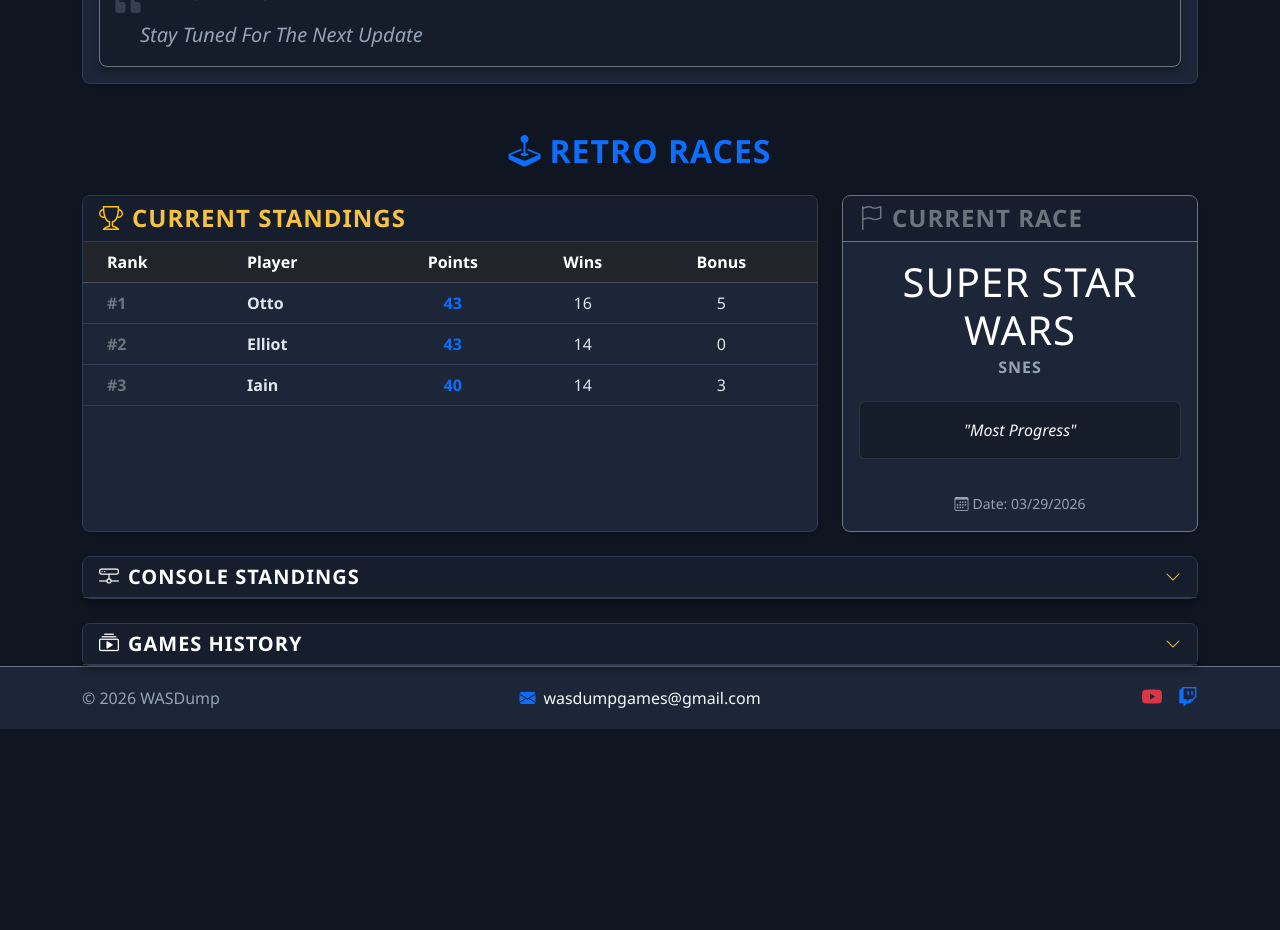
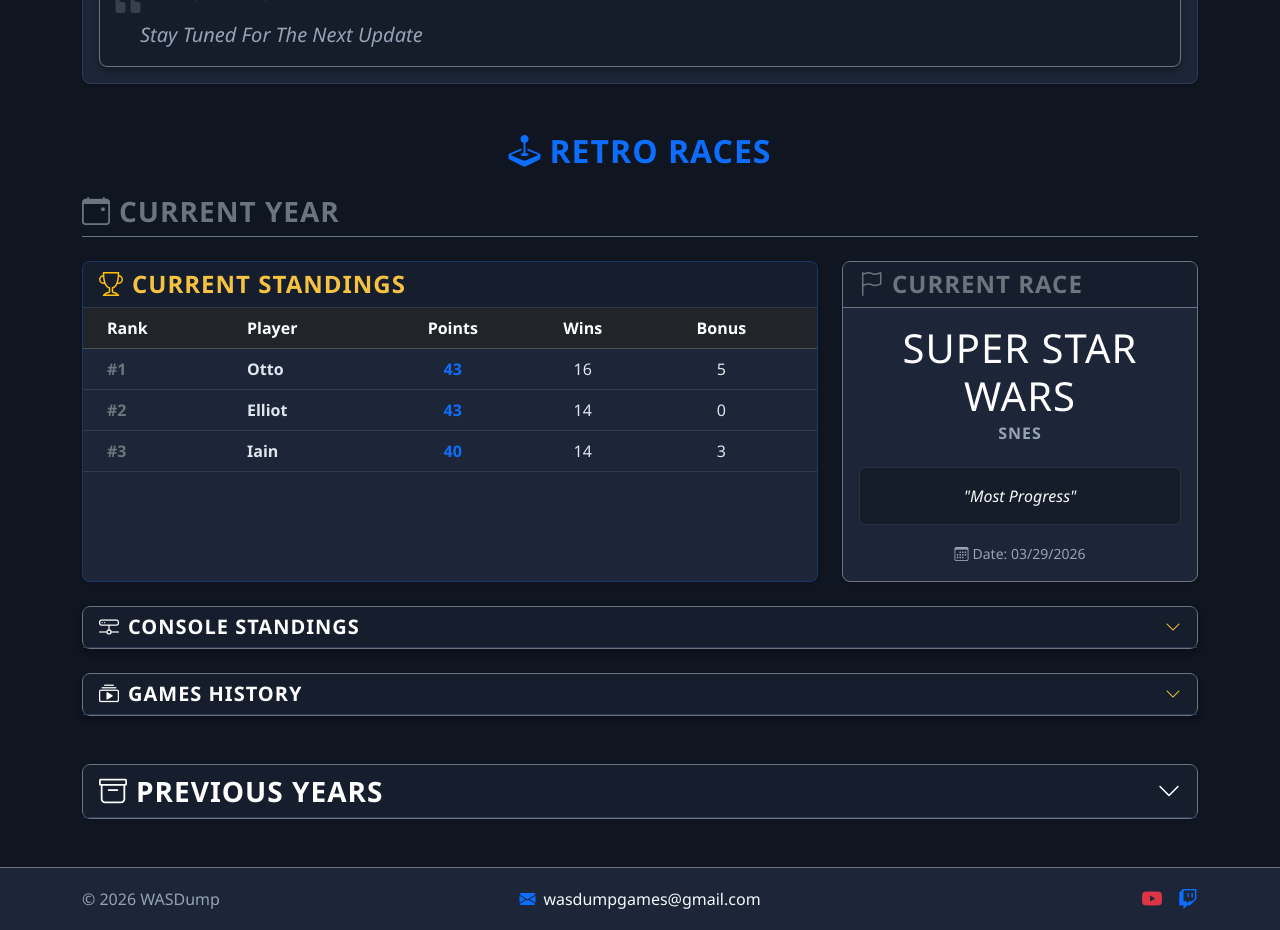
Before and after one commit to i-hopwood/wasdumpwebsite, a Vue app: page / in a window 1280 px wide. Shown: the part 1420-2350 px from the top of the page. Before the commit the page ends 2149 px from the top, so only its background shows below. Built offline with nearby package versions, Linux system fonts and the light colour scheme; a web font is replaced by a local one.

Commit message:
Refactor cRetro and cRetroYears components to enhance UI and integrate previous years' standings

```diff
--- a/src/components/cRetro.vue
+++ b/src/components/cRetro.vue
@@ -1,12 +1,18 @@
 <template>
-  <div class="c-retro container mt-5">
+  <div class="c-retro container mt-5 mb-5">
     <h2 class="mb-4 text-center text-primary"><i class="bi bi-joystick me-2"></i>Retro Races</h2>
 
     <div v-if="localResults" class="animate-fade-in">
+
+      <div class="current-year-section mb-5">
+        <h3 class="mb-4 text-secondary border-bottom border-secondary pb-2">
+          <i class="bi bi-calendar-event me-2"></i>Current Year
+        </h3>
+
         <div class="row g-4 mb-4">
           <div class="col-lg-8">
-          <div class="card h-100 shadow-sm">
-            <div class="card-header">
+            <div class="card h-100 shadow-sm border-primary border-opacity-25">
+              <div class="card-header bg-dark">
                 <h4 class="mb-0"><i class="bi bi-trophy me-2 text-warning"></i>Current Standings</h4>
               </div>
               <div class="card-body p-0">
@@ -37,7 +43,7 @@
           </div>
 
           <div class="col-lg-4" v-if="currentCompetition">
-             <div class="card mb-3 shadow-sm border-secondary h-100">
+               <div class="card shadow-sm border-secondary h-100">
                  <div class="card-header bg-transparent border-bottom border-secondary">
                    <h4 class="mb-0 text-secondary"><i class="bi bi-flag me-2"></i>Current Race</h4>
                  </div>
@@ -57,8 +63,8 @@
 
         <div class="row mt-4" v-if="(localResults.consolesPlayed && localResults.consolesPlayed.length)">
           <div class="col-12">
-          <div class="card">
-            <div class="card-header cursor-pointer d-flex justify-content-between align-items-center" @click="showConsoles = !showConsoles" role="button">
+            <div class="card border-secondary">
+              <div class="card-header cursor-pointer d-flex justify-content-between align-items-center bg-dark" @click="showConsoles = !showConsoles" role="button">
                 <h5 class="mb-0 text-white"><i class="bi bi-hdd-network me-2"></i>Console Standings</h5>
                 <i class="bi" :class="showConsoles ? 'bi-chevron-up' : 'bi-chevron-down'"></i>
               </div>
@@ -85,8 +91,8 @@
 
         <div class="row mt-4" v-if="(localResults.gamesPlayed && localResults.gamesPlayed.length)">
           <div class="col-12">
-          <div class="card">
-            <div class="card-header cursor-pointer d-flex justify-content-between align-items-center" @click="showGames = !showGames" role="button">
+            <div class="card border-secondary">
+              <div class="card-header cursor-pointer d-flex justify-content-between align-items-center bg-dark" @click="showGames = !showGames" role="button">
                 <h5 class="mb-0 text-white"><i class="bi bi-collection-play me-2"></i>Games History</h5>
                 <i class="bi" :class="showGames ? 'bi-chevron-up' : 'bi-chevron-down'"></i>
               </div>
@@ -123,6 +129,15 @@
             </div>
           </div>
         </div>
+      </div> <div class="card border-secondary shadow-sm">
+        <div class="card-header cursor-pointer d-flex justify-content-between align-items-center bg-dark" @click="showPastYears = !showPastYears" role="button">
+          <h3 class="mb-0 text-white"><i class="bi bi-archive me-2"></i>Previous Years</h3>
+          <i class="bi fs-4 text-white" :class="showPastYears ? 'bi-chevron-up' : 'bi-chevron-down'"></i>
+        </div>
+        <div class="card-body bg-darker" v-if="showPastYears">
+          <cRetroYears />
+        </div>
+      </div>
 
     </div>
     <div v-else class="text-center py-5">
@@ -138,12 +153,18 @@
 import { computed, ref } from 'vue';
 import standingsData from '../assets/standings.json';
 import currentData from '../assets/current.json';
+import cRetroYears from './cRetroYears.vue'; // Import new component
 
 export default {
   name: "cRetro",
+  components: {
+    cRetroYears
+  },
   setup() {
     const showConsoles = ref(false);
     const showGames = ref(false);
+    const showPastYears = ref(false); // Toggle state for previous years
+
     const currentCompetition = currentData.Competition;
 
     const localResults = computed(() => {
@@ -274,7 +295,7 @@
       return Math.max(1, Math.min(consoles.length, 4));
     });
 
-    return { localResults, numConsoleCols, showConsoles, showGames, currentCompetition };
+    return { localResults, numConsoleCols, showConsoles, showGames, showPastYears, currentCompetition };
   }
 };
 </script>
--- a/src/components/cRetroYears.vue
+++ b/src/components/cRetroYears.vue
@@ -1,16 +1,40 @@
 <template>
-  <div class="c-retro container mt-5">
-    <h2 class="mb-4 text-center text-primary"><i class="bi bi-joystick me-2"></i>Retro Races</h2>
+  <div class="c-retro-years">
+    <div v-if="pastYears.length === 0" class="text-center text-muted fst-italic py-3">
+      No previous years found.
+    </div>
 
-    <div v-if="localResults" class="animate-fade-in">
-      <div class="row g-4 mb-4">
-        <div class="col-lg-8">
-          <div class="card h-100 shadow-sm">
-            <div class="card-header">
-              <h4 class="mb-0"><i class="bi bi-trophy me-2 text-warning"></i>Current Standings</h4>
+    <div class="accordion shadow-sm" id="pastYearsAccordion" v-else>
+      <div class="accordion-item bg-dark border-secondary" v-for="year in pastYears" :key="year.yearNumber">
+        <h2 class="accordion-header" :id="'headingYear' + year.yearNumber">
+          <button class="accordion-button collapsed bg-dark text-white border-bottom border-secondary" type="button" data-bs-toggle="collapse" :data-bs-target="'#collapseYear' + year.yearNumber" aria-expanded="false" :aria-controls="'collapseYear' + year.yearNumber">
+            <span class="fs-5 me-auto">Year {{ year.yearNumber }}</span>
+            <span class="badge bg-warning text-dark ms-3 fs-6 px-3 py-2 rounded-pill">
+              <i class="bi bi-trophy-fill me-1"></i> Winner: {{ year.yearWinner }}
+            </span>
+          </button>
+        </h2>
+        <div :id="'collapseYear' + year.yearNumber" class="accordion-collapse collapse" :aria-labelledby="'headingYear' + year.yearNumber" data-bs-parent="#pastYearsAccordion">
+          <div class="accordion-body p-4 bg-darker">
+
+            <div class="mb-4">
+              <h5 class="text-secondary border-bottom border-secondary pb-2 mb-3">
+                <i class="bi bi-controller me-2"></i>Winner by Console
+              </h5>
+              <div class="row g-3">
+                <div class="col-md-3 col-sm-4 col-6" v-for="console in year.consolesPlayed" :key="console.consoleName">
+                  <div class="p-3 border border-secondary rounded bg-secondary bg-opacity-10 text-center h-100 d-flex flex-column justify-content-center">
+                    <span class="d-block text-muted small text-uppercase mb-1">{{ console.consoleName }}</span>
+                    <strong class="text-light fs-5">{{ console.playerWins.length ? console.playerWins[0].player : 'N/A' }}</strong>
                   </div>
-            <div class="card-body p-0">
-              <div class="table-responsive">
+                </div>
+              </div>
+            </div>
+
+            <h5 class="text-secondary border-bottom border-secondary pb-2 mb-3">
+              <i class="bi bi-list-ol me-2"></i>Final Standings
+            </h5>
+            <div class="table-responsive bg-dark rounded border border-secondary">
               <table class="table table-hover align-middle mb-0">
                 <thead class="table-dark">
                   <tr>
@@ -22,146 +46,51 @@
                   </tr>
                 </thead>
                 <tbody>
-                    <tr v-for="standing in (localResults.finalStandings || localResults.finalstandings)" :key="standing.player">
-                      <td class="ps-4 fw-bold text-secondary">#{{ standing.rank || standing.Rank }}</td>
-                      <td class="fw-bold">{{ standing.player || standing.Player }}</td>
-                      <td class="text-center fw-bold text-primary">{{ standing.totalPoints ?? standing.totalpoints }}</td>
-                      <td class="text-center">{{ standing.totalWins ?? standing.totalwins }}</td>
-                      <td class="text-center pe-4">{{ standing.bonusCount ?? standing.bonuscount }}</td>
+                  <tr v-for="standing in year.finalStandings" :key="standing.player">
+                    <td class="ps-4 fw-bold" :class="standing.rank === 1 ? 'text-warning' : 'text-secondary'">
+                      #{{ standing.rank }} <i v-if="standing.rank === 1" class="bi bi-star-fill text-warning ms-1 small"></i>
+                    </td>
+                    <td class="fw-bold" :class="standing.rank === 1 ? 'text-warning' : ''">{{ standing.player }}</td>
+                    <td class="text-center fw-bold text-primary">{{ standing.totalPoints }}</td>
+                    <td class="text-center">{{ standing.totalWins }}</td>
+                    <td class="text-center pe-4">{{ standing.bonusCount }}</td>
                   </tr>
                 </tbody>
               </table>
             </div>
-            </div>
-          </div>
-        </div>
 
-        <div class="col-lg-4" v-if="currentCompetition">
-             <div class="card mb-3 shadow-sm border-secondary h-100">
-               <div class="card-header bg-transparent border-bottom border-secondary">
-                 <h4 class="mb-0 text-secondary"><i class="bi bi-flag me-2"></i>Current Race</h4>
-               </div>
-               <div class="card-body d-flex flex-column justify-content-center text-center">
-                   <h5 class="display-6 text-white mb-2">{{ currentCompetition.GameName }}</h5>
-                   <h6 class="card-subtitle mb-4 text-muted text-uppercase letter-spacing-2">{{ currentCompetition.System }}</h6>
-
-                   <div class="p-3 bg-black bg-opacity-25 rounded mb-3 border border-secondary border-opacity-25">
-                     <p class="card-text fst-italic text-light mb-0">"{{ currentCompetition.Goal }}"</p>
-                   </div>
-
-                   <p class="card-text mt-auto"><small class="text-muted"><i class="bi bi-calendar3 me-1"></i>Date: {{ currentCompetition.CompetionDateString }}</small></p>
-               </div>
-             </div>
-        </div>
-      </div>
-
-      <div class="row mt-4" v-if="(localResults.consolesPlayed && localResults.consolesPlayed.length)">
-        <div class="col-12">
-          <div class="card">
-            <div class="card-header cursor-pointer d-flex justify-content-between align-items-center" @click="showConsoles = !showConsoles" role="button">
-              <h5 class="mb-0 text-white"><i class="bi bi-hdd-network me-2"></i>Console Standings</h5>
-              <i class="bi" :class="showConsoles ? 'bi-chevron-up' : 'bi-chevron-down'"></i>
-            </div>
-            <div class="card-body bg-darker" v-if="showConsoles">
-              <div class="row g-3">
-                <template v-for="(console, idx) in localResults.consolesPlayed" :key="console.consoleName">
-                  <div :class="`col-md-${Math.max(6, 12 / numConsoleCols)} col-lg-${12 / numConsoleCols}`">
-                    <div class="p-3 border border-secondary rounded h-100 bg-secondary bg-opacity-10">
-                      <strong class="d-block text-secondary mb-2 border-bottom border-secondary pb-1">{{ console.consoleName }} <span class="badge bg-secondary text-dark float-end">{{ console.gamesPlayedCount }} games</span></strong>
-                      <ul class="list-unstyled mb-0 small">
-                        <li v-for="win in console.playerWins" :key="win.player" class="d-flex justify-content-between mb-1">
-                          <span>{{ win.player }}</span>
-                          <span class="text-white">{{ win.wins }}</span>
-                        </li>
-                      </ul>
-                    </div>
-                  </div>
-                </template>
           </div>
         </div>
       </div>
     </div>
   </div>
-
-      <div class="row mt-4" v-if="(localResults.gamesPlayed && localResults.gamesPlayed.length)">
-        <div class="col-12">
-          <div class="card">
-            <div class="card-header cursor-pointer d-flex justify-content-between align-items-center" @click="showGames = !showGames" role="button">
-              <h5 class="mb-0 text-white"><i class="bi bi-collection-play me-2"></i>Games History</h5>
-              <i class="bi" :class="showGames ? 'bi-chevron-up' : 'bi-chevron-down'"></i>
-            </div>
-            <div class="card-body p-0" v-if="showGames">
-              <div class="table-responsive" style="max-height: 500px; overflow-y: auto;">
-                <table class="table table-hover table-sm mb-0">
-                  <thead class="table-dark sticky-top">
-                    <tr>
-                      <th class="ps-3">Game</th>
-                      <th>Console</th>
-                      <th>Date</th>
-                      <th>Winner</th>
-                      <th class="pe-3">Scores</th>
-                    </tr>
-                  </thead>
-                  <tbody>
-                    <tr v-for="game in localResults.gamesPlayed" :key="game.gameName + game.competionDate">
-                      <td class="ps-3 fw-medium text-light">{{ game.gameName }}</td>
-                      <td><span class="badge bg-secondary text-dark bg-opacity-75">{{ game.console }}</span></td>
-                      <td class="small text-muted">{{ game.competionDate }}</td>
-                      <td class="text-primary">{{ game.winner }}</td>
-                      <td class="pe-3">
-                        <ul class="list-inline mb-0 small">
-                          <li class="list-inline-item text-nowrap" v-for="score in game.scores" :key="score.player + score.points">
-                            <span class="text-muted">{{ score.player }}:</span> <span class="text-white">{{ score.points }}</span>
-                          </li>
-                        </ul>
-                      </td>
-                    </tr>
-                  </tbody>
-                </table>
-              </div>
-            </div>
-          </div>
-        </div>
-      </div>
-
-    </div>
-    <div v-else class="text-center py-5">
-      <div class="spinner-border text-primary" role="status">
-        <span class="visually-hidden">Loading...</span>
-      </div>
-      <p class="mt-2 text-muted">Loading standings data...</p>
-    </div>
-  </div>
 </template>
 
 <script>
-import { computed, ref } from 'vue';
-import standingsData from '../assets/standings.json';
-import currentData from '../assets/current.json';
+import { computed } from 'vue';
+
+// Dynamically import any JSON starting with 'endofyear' in assets
+const pastYearModules = import.meta.glob('../assets/endofyear*.json', { eager: true });
 
 export default {
-  name: "cRetro",
+  name: "cRetroYears",
   setup() {
-    const showConsoles = ref(false);
-    const showGames = ref(false);
-    const currentCompetition = currentData.Competition;
-
-    const localResults = computed(() => {
-      const data = standingsData;
+    const processStandingsData = (data) => {
       if (!data) return null;
 
-      const rawResults = data.Results || [];
-      const rawStandings = data.Standings || [];
+      const rawResults = data.Results || data.results || [];
+      const rawStandings = data.Standings || data.standings || [];
 
-      // Helper to find scores/winners for a game
+      // Helper to map and sort scores
       const getGameDetails = (game) => {
         let maxPoints = -1;
         let winners = [];
 
-        const scores = (game.Scores || []).map(s => {
-          const p = s.Player ? s.Player.trim() : "Unknown";
-          const points = s.Points !== undefined ? s.Points : 0;
-          return { player: p, points: points, gotBonus: s.GotBonus };
+        const scores = (game.Scores || game.scores || []).map(s => {
+          const p = s.Player || s.player ? (s.Player || s.player).trim() : "Unknown";
+          const points = s.Points !== undefined ? s.Points : (s.points !== undefined ? s.points : 0);
+          const gotBonus = s.GotBonus !== undefined ? s.GotBonus : (s.gotBonus !== undefined ? s.gotBonus : false);
+          return { player: p, points, gotBonus };
         }).sort((a, b) => b.points - a.points);
 
         scores.forEach(s => {
@@ -176,7 +105,7 @@
         return { scores, winners };
       };
 
-      // 1. Calculate aggregated stats from Results (Wins, Bonuses)
+      // Tally wins & bonuses
       const playerStats = {};
       rawResults.forEach(game => {
         const { scores, winners } = getGameDetails(game);
@@ -192,48 +121,31 @@
         });
       });
 
-      // 2. Final Standings
+      // Build overall standings
       let finalStandings = rawStandings.map(s => {
-        const p = s.Player ? s.Player.trim() : "";
+        const p = s.Player || s.player ? (s.Player || s.player).trim() : "";
+        const pts = s.Points !== undefined ? s.Points : (s.points !== undefined ? s.points : 0);
         return {
           player: p,
-          totalPoints: s.Points,
+          totalPoints: pts,
           totalWins: playerStats[p]?.wins || 0,
           bonusCount: playerStats[p]?.bonuses || 0
         };
       });
 
-      // Sort by points desc
       finalStandings.sort((a, b) => b.totalPoints - a.totalPoints);
-      // Assign rank
       finalStandings = finalStandings.map((s, i) => ({ ...s, rank: i + 1 }));
 
-      const yearWinner = finalStandings.length > 0 ? finalStandings[0].player : null;
+      const yearWinner = finalStandings.length > 0 ? finalStandings[0].player : 'Unknown';
 
-      // 3. Games Played
-      const gamesPlayed = rawResults.map(game => {
-        const { scores, winners } = getGameDetails(game);
-        return {
-          gameName: game.GameName,
-          console: game.System,
-          competionDate: game.CompetionDate,
-          winner: winners.join(', '),
-          scores: scores
-        };
-      });
-
-      // 4. Consoles Played
+      // Group by Console
       const consolesMap = {};
       rawResults.forEach(game => {
-        const sys = game.System;
+        const sys = game.System || game.system;
         if (!sys) return;
 
         if (!consolesMap[sys]) {
-          consolesMap[sys] = {
-            consoleName: sys,
-            gamesPlayedCount: 0,
-            playerWinsMap: {}
-          };
+          consolesMap[sys] = { consoleName: sys, gamesPlayedCount: 0, playerWinsMap: {} };
         }
         consolesMap[sys].gamesPlayedCount++;
 
@@ -250,34 +162,35 @@
         playerWins: Object.entries(c.playerWinsMap)
           .map(([player, wins]) => ({ player, wins }))
           .sort((a, b) => b.wins - a.wins)
-      }));
+      })).sort((a, b) => a.consoleName.localeCompare(b.consoleName));
 
-      // 5. Games Played By Console (grouped/sorted)
-      const gamesplayedbyconsole = [...gamesPlayed].sort((a, b) => {
-        const cA = a.console || "";
-        const cB = b.console || "";
-        return cA.localeCompare(cB);
+      return { yearWinner, finalStandings, consolesPlayed };
+    };
+
+    const pastYears = computed(() => {
+      const years = [];
+      for (const path in pastYearModules) {
+        const data = pastYearModules[path].default || pastYearModules[path];
+        // Regex to parse "1" from "../assets/endofyear1.json"
+        const match = path.match(/endofyear(\d+)\.json/i);
+        const yearNum = match ? parseInt(match[1]) : years.length + 1;
+
+        if (data) {
+          const processed = processStandingsData(data);
+          if (processed && processed.finalStandings.length > 0) {
+            years.push({
+              yearNumber: yearNum,
+              yearWinner: processed.yearWinner,
+              finalStandings: processed.finalStandings,
+              consolesPlayed: processed.consolesPlayed
+            });
+          }
+        }
+      }
+      return years.sort((a, b) => b.yearNumber - a.yearNumber); // Descending order
     });
 
-      return {
-        yearWinner,
-        finalStandings,
-        consolesPlayed,
-        gamesPlayed,
-        gamesplayedbyconsole
-      };
-    });
-
-    // Calculate number of columns for consoles played (max 4 cols)
-    const numConsoleCols = computed(() => {
-      const consoles = localResults.value?.consolesPlayed || [];
-      return Math.max(1, Math.min(consoles.length, 4));
-    });
-
-    return { localResults, numConsoleCols, showConsoles, showGames, currentCompetition };
+    return { pastYears };
   }
 };
 </script>
-
-<style scoped>
-</style>
```
Lines whose indentation alone changed are shown as unchanged.
